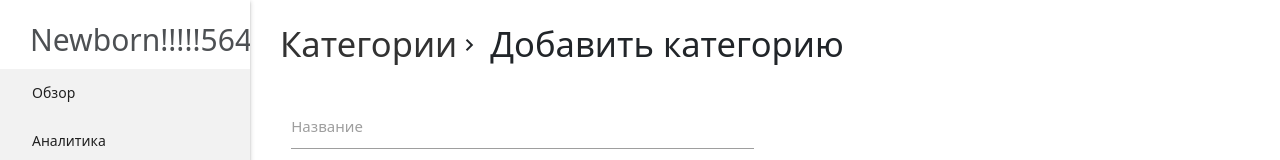
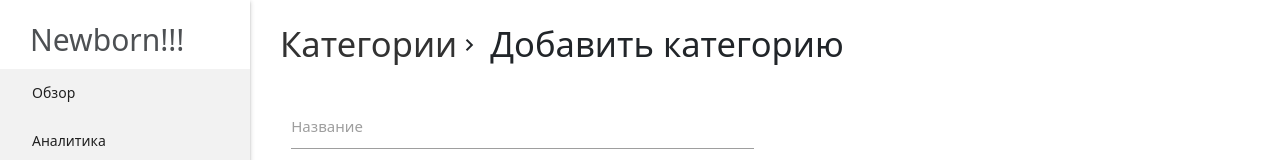
Before and after one commit to KuanyshN/fullstack_new, an Angular app in the folder client/: page /categories/new in a window 1280 px wide. Shown: the top 160 px of the page. Built offline with nearby package versions, Linux system fonts and the light colour scheme; sample sign-in values are in the browser's storage.

Commit message:
14.04.2021-3

```diff
--- a/client/src/app/shared/layouts/site-layout/site-layout.component.html
+++ b/client/src/app/shared/layouts/site-layout/site-layout.component.html
@@ -1,5 +1,5 @@
 <ul class="sidenav sidenav-fixed a-sidenav">
-  <h4>Newborn!!!!!564654</h4>
+  <h4>Newborn!!!</h4>
   <li class="bold active" *ngFor="let link of links">
     <a [routerLink]="[link.url]" class="waves-effect waves-orange">
       {{link.name}}
```
